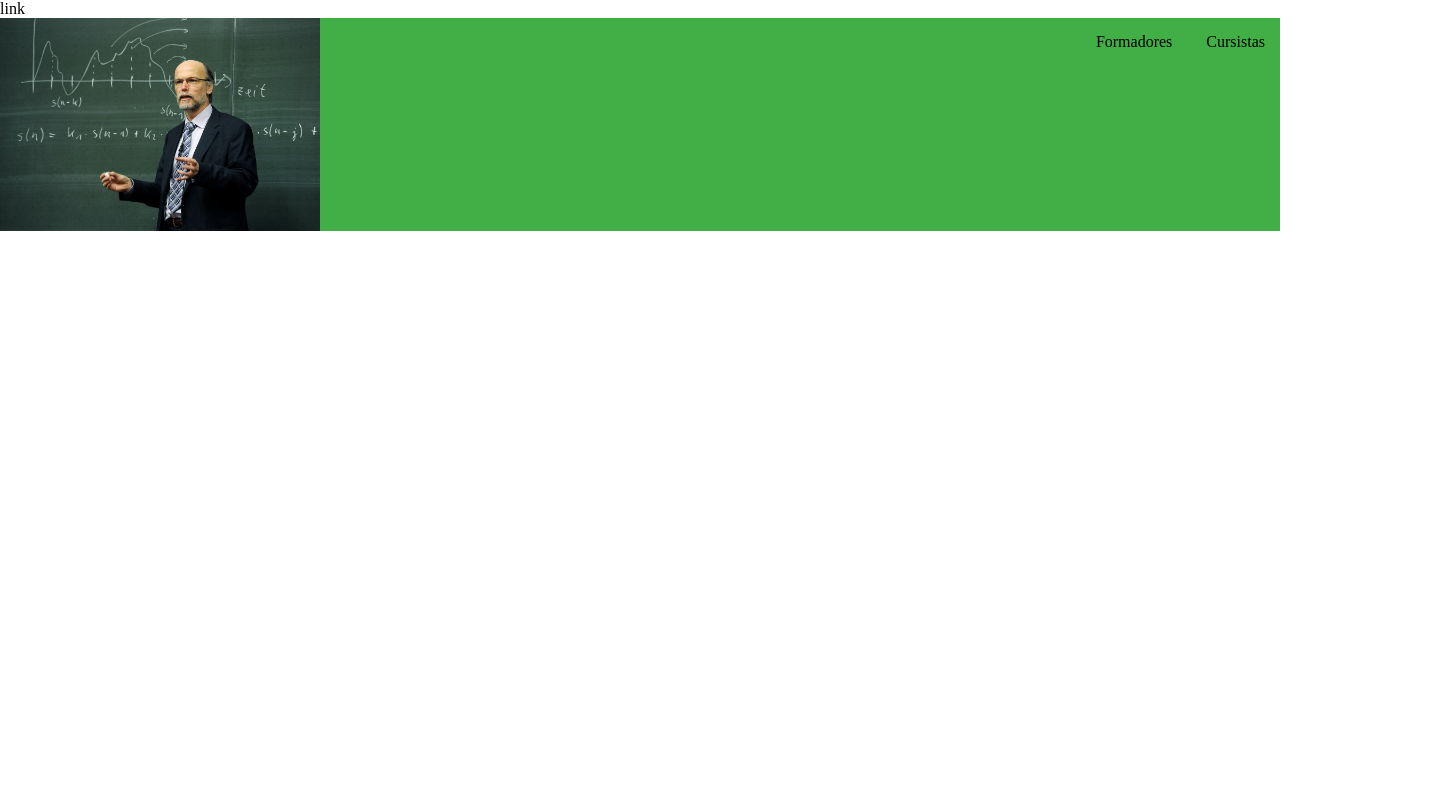
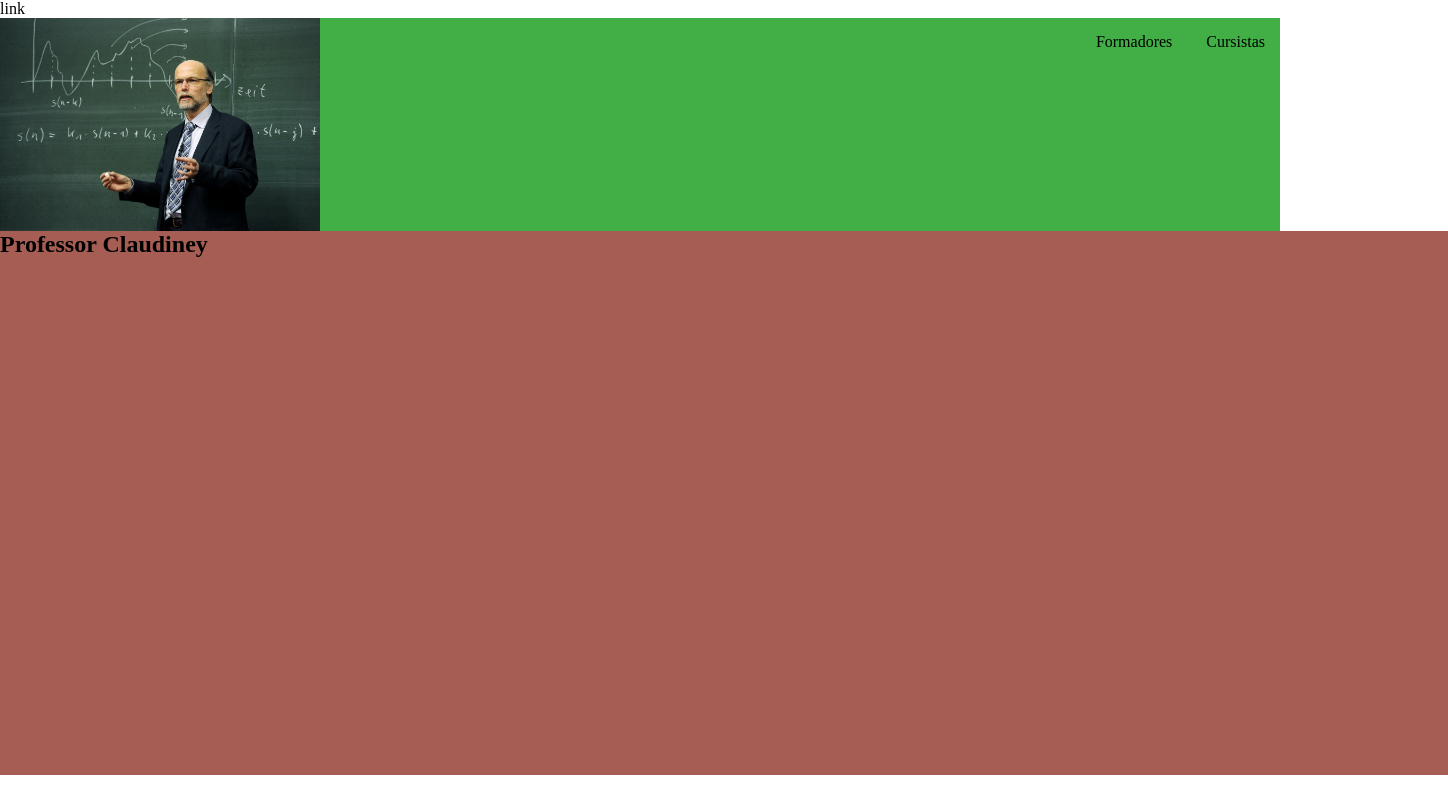
Before and after one commit to claudineyslima/TURMA-H, a plain HTML site: page index.html in a window 1280 px wide. Shown: the whole page, 1448 px wide, since content can reach past the window. Drawn offline with Linux system fonts and the light colour scheme.

Commit message:
Aula do dia 12-04

```diff
--- a/index.html
+++ b/index.html
@@ -25,5 +25,11 @@
 
     </header>
 
+    <section class="formadores">
+
+     <h1> Professor Claudiney </h1>
+
+    </section>
+
 </body>
 </html>
--- a/style.css
+++ b/style.css
@@ -19,3 +19,18 @@
     width: 25%;
     height: 20%;
 }
+
+.formadores {
+
+    background-color: #A65D53;
+    width: 1448px;
+    height: 544px;
+}
+
+.ProfessorClaudiney {
+
+color: #A65D53;
+font-size: 100px;
+text-align: center;
+
+}
```
